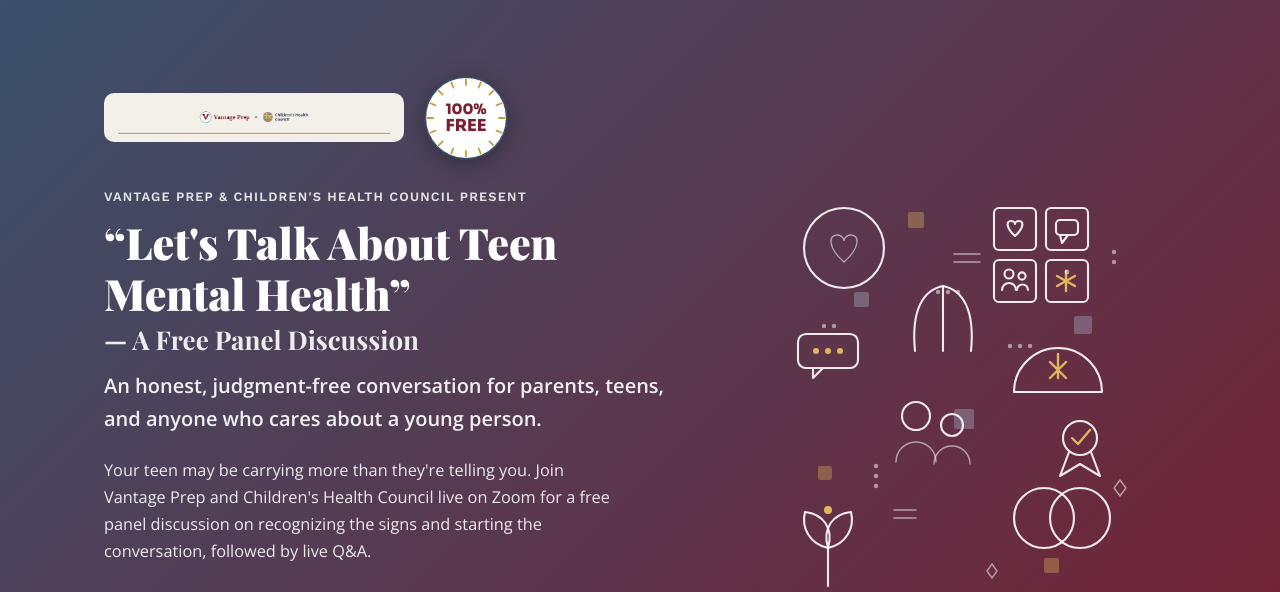
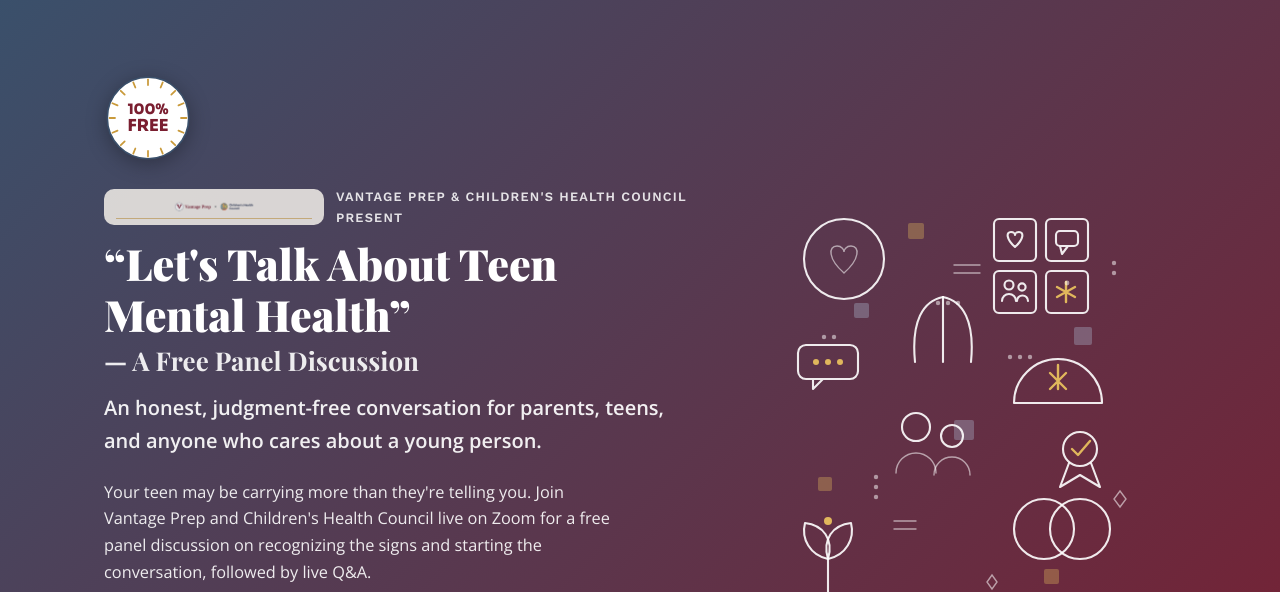
Before and after one commit to agastyaO9/VantagePrep, a plain HTML site: page index.html in a window 1280 px wide. Shown: the part 147-739 px from the top of the page. Drawn offline with nearby package versions, Linux system fonts and the light colour scheme.

Commit message:
Move CHC lockup to kicker line, add Dr. Krishnan photo
Co-Authored-By: Claude Sonnet 5 <noreply@anthropic.com>
Claude-Session: https://claude.ai/code/session_01Dd8sAj2PjQvHB4h5ty12mq

```diff
--- a/index.html
+++ b/index.html
@@ -153,9 +153,10 @@
   .chc-lockup{max-width:300px;width:100%;height:auto;background:var(--cream);padding:8px 14px;border-radius:10px;}
   .free-badge{width:88px;height:88px;flex-shrink:0;filter:drop-shadow(0 4px 10px rgba(0,0,0,0.3));}
   .event-kicker{
-    display:block;font-family:'Work Sans',sans-serif;font-weight:600;letter-spacing:1.2px;
+    display:flex;align-items:center;gap:12px;font-family:'Work Sans',sans-serif;font-weight:600;letter-spacing:1.2px;
     text-transform:uppercase;font-size:0.8rem;opacity:0.85;margin-bottom:10px;
   }
+  .event-kicker .chc-lockup{max-width:220px;padding:6px 12px;margin:0;}
   .hero h1.event-title{
     font-family:'Playfair Display',Georgia,serif;font-weight:900;font-size:2.7rem;
     line-height:1.18;margin-bottom:14px;
@@ -533,7 +534,6 @@
   <div class="container hero-grid">
     <div>
       <div class="event-banner-row">
-        <img class="chc-lockup" src="chc-banner.png" alt="Vantage Prep × Children's Health Council" width="800" height="97">
         <svg class="free-badge" viewBox="0 0 160 160" role="img" aria-label="100 percent free admission" xmlns="http://www.w3.org/2000/svg">
           <circle cx="80" cy="80" r="74" fill="#FFFFFF"/>
           <circle cx="80" cy="80" r="74" fill="none" stroke="#3A506B" stroke-width="3"/>
@@ -542,7 +542,7 @@
           <text x="80" y="104" text-anchor="middle" font-family="'Sora',sans-serif" font-weight="800" font-size="30" fill="#7A1E30">FREE</text>
         </svg>
       </div>
-      <span class="event-kicker">Vantage Prep &amp; Children's Health Council Present</span>
+      <span class="event-kicker"><img class="chc-lockup" src="chc-banner.png" alt="Vantage Prep × Children's Health Council" width="800" height="97">Vantage Prep &amp; Children's Health Council Present</span>
       <h1 class="event-title">&ldquo;Let's Talk About Teen Mental Health&rdquo;<span class="event-subtitle-inline">&mdash; A Free Panel Discussion</span></h1>
       <p class="tagline">An honest, judgment-free conversation for parents, teens, and anyone who cares about a young person.</p>
       <p class="lede">Your teen may be carrying more than they're telling you. Join Vantage Prep and Children's Health Council live on Zoom for a free panel discussion on recognizing the signs and starting the conversation, followed by live Q&amp;A.</p>
@@ -808,9 +808,7 @@
 
       <!-- ===== HOST 2: panelist, Dr. Vidya Krishnan, Children's Health Council ===== -->
       <article class="team-card">
-        <div class="team-photo" style="border-radius:var(--radius);background:var(--cream);display:flex;align-items:center;justify-content:center;" aria-hidden="true">
-          <span style="font-family:'Sora',sans-serif;font-weight:800;font-size:3rem;color:var(--maroon);">VK</span>
-        </div>
+        <img class="team-photo" style="object-fit:cover;border-radius:var(--radius);" src="vidya-krishnan.jpg" alt="Dr. Vidya Krishnan, MD">
         <h3>Dr. Vidya Krishnan, MD</h3>
         <span class="team-role">Chief Psychiatrist &amp; Medical Director, <span class="chc-name">Children's Health Council</span></span>
         <ul class="credentials">
```
Also changed, not shown: vidya-krishnan.jpg (added).
